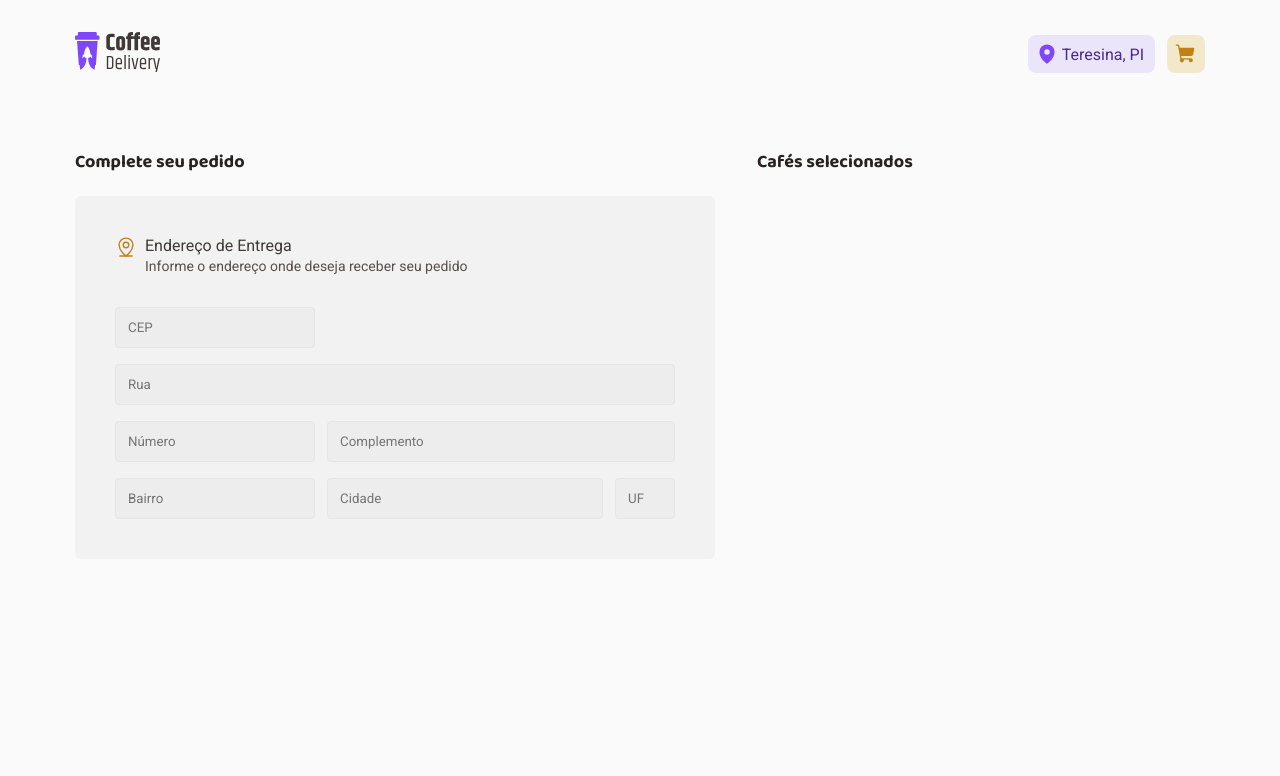
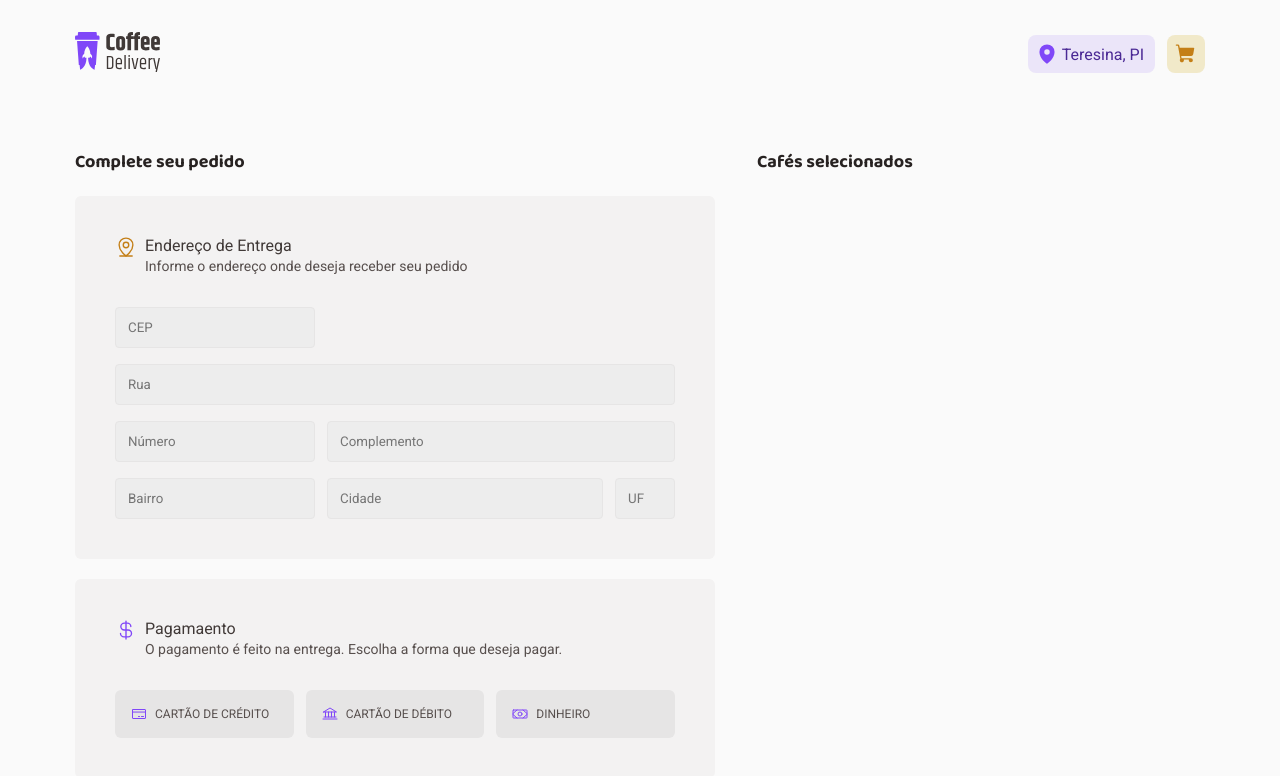
Before and after one commit to davipess93/coffe-delivery, a React (Vite) app: page /checkout in a window 1280 px wide. Shown: the top 776 px of the page. Built offline with nearby package versions, Linux system fonts and the light colour scheme.

Commit message:
Container de pagamento

```diff
--- a/src/pages/Checkout/index.tsx
+++ b/src/pages/Checkout/index.tsx
@@ -1,5 +1,13 @@
-import { MapPinLine } from 'phosphor-react'
 import {
+  Bank,
+  CreditCard,
+  CurrencyDollar,
+  MapPinLine,
+  Money,
+} from 'phosphor-react'
+import {
+  ButtonToggle,
+  ButtonToggleContainer,
   CheckoutContainer,
   CheckoutForm,
   CheckoutFormContainer,
@@ -16,7 +24,7 @@ export function Checkout() {
         <CheckoutTitle>Complete seu pedido</CheckoutTitle>
         <CheckoutFormContainer>
           <CheckoutFormHeader>
-            <MapPinLine size={22} />
+            <MapPinLine size={22} color="#c47f17" />
             <div>
               <CheckoutFormTitle>Endereço de Entrega</CheckoutFormTitle>
               <CheckoutFormSubtitle>
@@ -39,6 +47,33 @@ export function Checkout() {
             <input type="text" placeholder="UF" />
           </CheckoutForm>
         </CheckoutFormContainer>
+
+        <CheckoutFormContainer>
+          <CheckoutFormHeader>
+            <CurrencyDollar size={22} color="#8047f8" />
+            <div>
+              <CheckoutFormTitle>Pagamaento</CheckoutFormTitle>
+              <CheckoutFormSubtitle>
+                O pagamento é feito na entrega. Escolha a forma que deseja
+                pagar.
+              </CheckoutFormSubtitle>
+            </div>
+          </CheckoutFormHeader>
+          <ButtonToggleContainer>
+            <ButtonToggle>
+              <CreditCard size={16} color="#8047f8" />
+              CARTÃO DE CRÉDITO
+            </ButtonToggle>
+            <ButtonToggle>
+              <Bank size={16} color="#8047f8" />
+              CARTÃO DE DÉBITO
+            </ButtonToggle>
+            <ButtonToggle>
+              <Money size={16} color="#8047f8" />
+              DINHEIRO
+            </ButtonToggle>
+          </ButtonToggleContainer>
+        </CheckoutFormContainer>
       </div>
       <div>
         <CheckoutTitle>Cafés selecionados</CheckoutTitle>
--- a/src/pages/Checkout/styles.ts
+++ b/src/pages/Checkout/styles.ts
@@ -21,10 +21,7 @@ export const CheckoutFormContainer = styled.div`
 export const CheckoutFormHeader = styled.div`
   display: flex;
   gap: 8px;
-
-  svg {
-    color: ${(props) => props.theme.darkYellow};
-  }
+  margin-bottom: 2rem;
 `
 
 export const CheckoutFormTitle = styled.p`
@@ -42,7 +39,6 @@ export const CheckoutFormSubtitle = styled.p`
 `
 
 export const CheckoutForm = styled.form`
-  margin-top: 2rem;
   width: 100%;
   display: grid;
   grid-template-columns: 12.5rem 17.25rem 3.75rem;
@@ -88,3 +84,26 @@ export const CheckoutFormInputGroupThree = styled.div`
   grid-template-columns: 3fr 4fr 1fr;
 `
 export const CheckoutFormInput = styled.input``
+
+export const ButtonToggleContainer = styled.div`
+  display: grid;
+  grid-template-columns: 1fr 1fr 1fr;
+  gap: 12px;
+`
+
+export const ButtonToggle = styled.button`
+  padding: 16px;
+  border: none;
+  background: ${(props) => props.theme.button};
+  color: ${(props) => props.theme.text};
+  font-size: 12px;
+  border-radius: 6px;
+
+  display: flex;
+  gap: 8px;
+  align-items: center;
+
+  &:hover {
+    background: ${(props) => props.theme.hover};
+  }
+`
```
